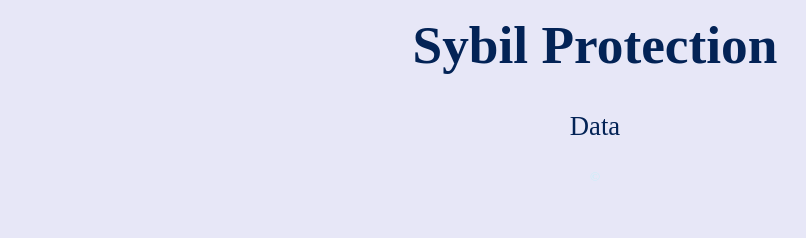
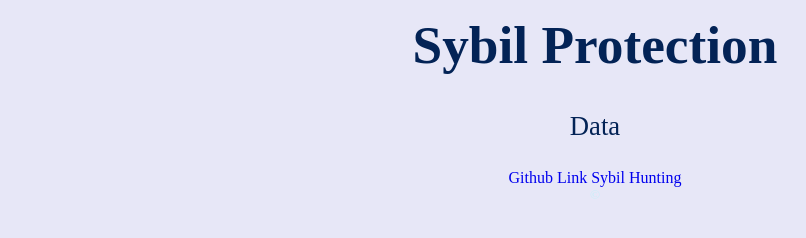
Before and after one commit to StefanieMayer/HackMuc-HTML-Version-, a plain HTML site: page page3.html in a window 1280 px wide. Shown: the part 90-328 px from the top of the page, without its empty margins (45-851 px from the left). Drawn offline with Linux system fonts and the light colour scheme.

Commit message:
Add files via upload

```diff
--- a/page3.html
+++ b/page3.html
@@ -18,7 +18,7 @@
     </div>
     <h1>Sybil Protection</h1>
     <p class="pSize">Data</p>
-
+    <a class=link href="https://github.com/YaKalmar0/sybil_hunting">Github Link Sybil Hunting</a>
 
 
     <footer class="footer"> © </footer>
```
